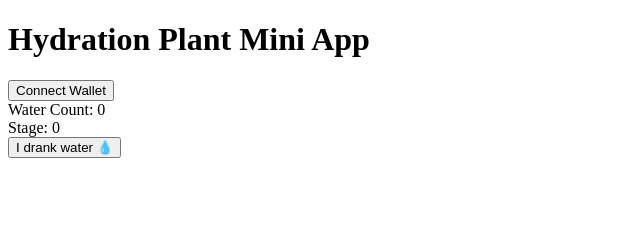
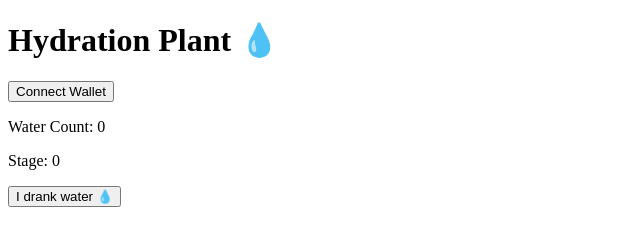
Before and after one commit to watch2earn84/Hydration-Plant-Mini-App, a website with bundled scripts: page index.html in a window 1280 px wide. Shown: the whole page, without its empty margins (0-640 px from the left). Built offline with nearby package versions, Linux system fonts and the light colour scheme.

Commit message:
Refactor index.html structure and content

```diff
--- a/index.html
+++ b/index.html
@@ -7,21 +7,19 @@
 
   <link rel="stylesheet" href="style.css">
 
-  <!-- Ethers (for reads) -->
+  <!-- Ethers (read only) -->
   <script src="https://cdn.jsdelivr.net/npm/ethers@5.7.2/dist/ethers.umd.min.js"></script>
 </head>
 
 <body>
-  <div id="app" class="container">
-    <h1>Hydration Plant Mini App</h1>
+  <div class="container">
+    <h1>Hydration Plant 💧</h1>
 
-    <div id="walletDiv">
-      <button id="connectWallet">Connect Wallet</button>
-      <span id="walletAddress"></span>
-    </div>
+    <button id="connectWallet">Connect Wallet</button>
+    <div id="walletAddress"></div>
 
-    <div>Water Count: <span id="waterCount">0</span></div>
-    <div>Stage: <span id="stage">0</span></div>
+    <p>Water Count: <span id="waterCount">0</span></p>
+    <p>Stage: <span id="stage">0</span></p>
 
     <div id="plantContainer">
       <div id="plant" class="plant-stage-0"></div>
@@ -31,7 +29,6 @@
     <button id="waterButton">I drank water 💧</button>
   </div>
 
-  <!-- IMPORTANT: module script -->
   <script type="module" src="./script.js"></script>
 </body>
 </html>
```
